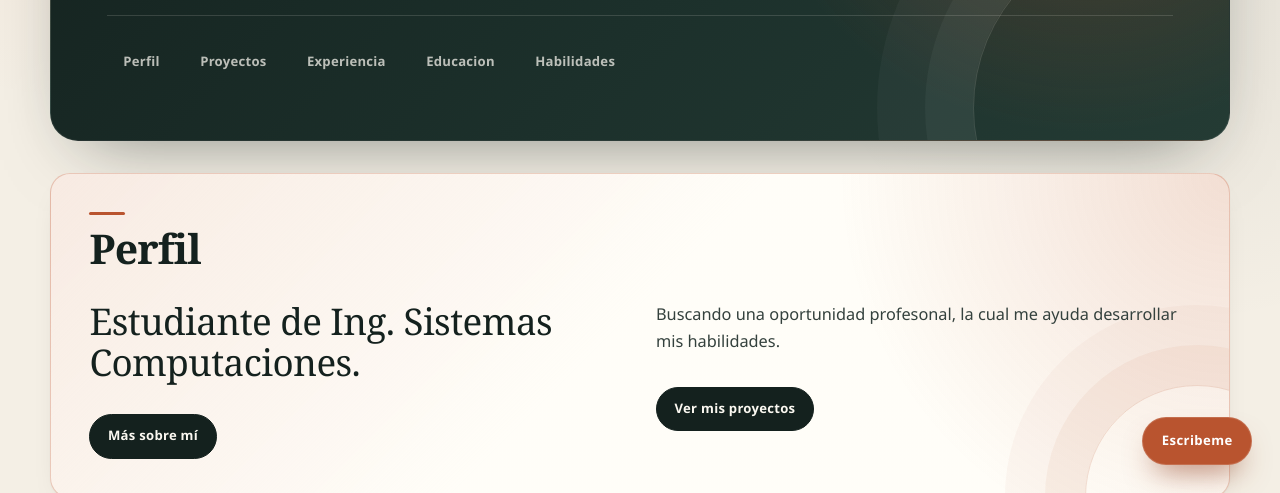
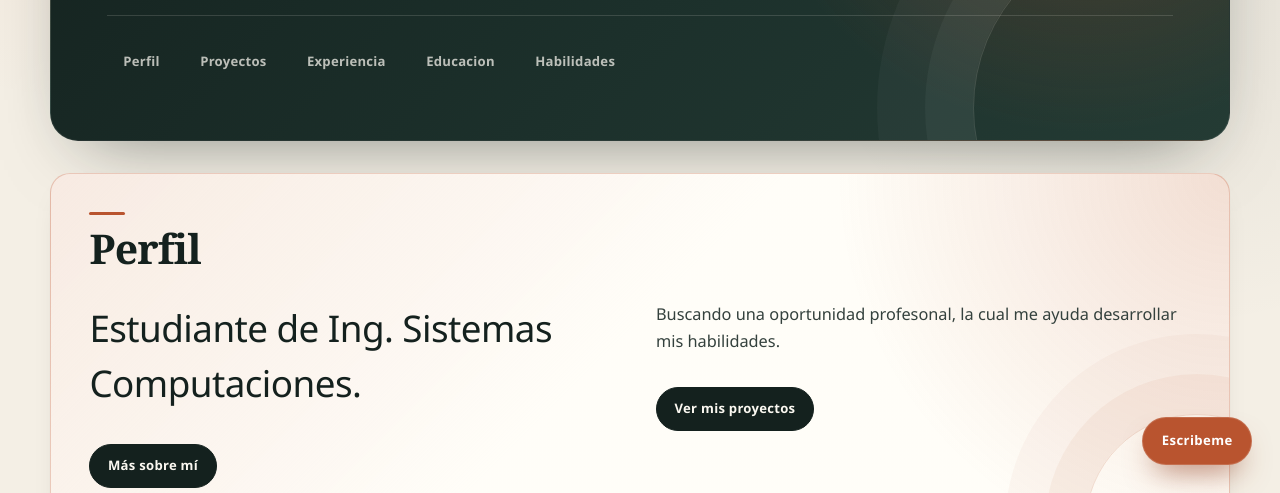
Before and after one commit to Santiago-Rodriguez-Alvarado/Cv, a plain HTML site: page index.html in a window 1280 px wide. Shown: the part 307-800 px from the top of the page. Drawn offline with Linux system fonts and the light colour scheme; a web font is replaced by a local one.

Commit message:
Falla 2: aumenta line-height en parrafo de #about a 1.5 para lectura fluida

```diff
--- a/css/generated.css
+++ b/css/generated.css
@@ -339,10 +339,10 @@ p:last-child {
 
 #about .col-1-2:first-of-type p {
   color: var(--ink);
-  font-family: var(--font-display);
+  font-family: var(--font-body);
   font-size: (1.15rem);
   letter-spacing: -0.015em;
-  line-height: 1.1;
+  line-height: 1.5;
 }
 
 #about .col-1-2:last-of-type p {
```
